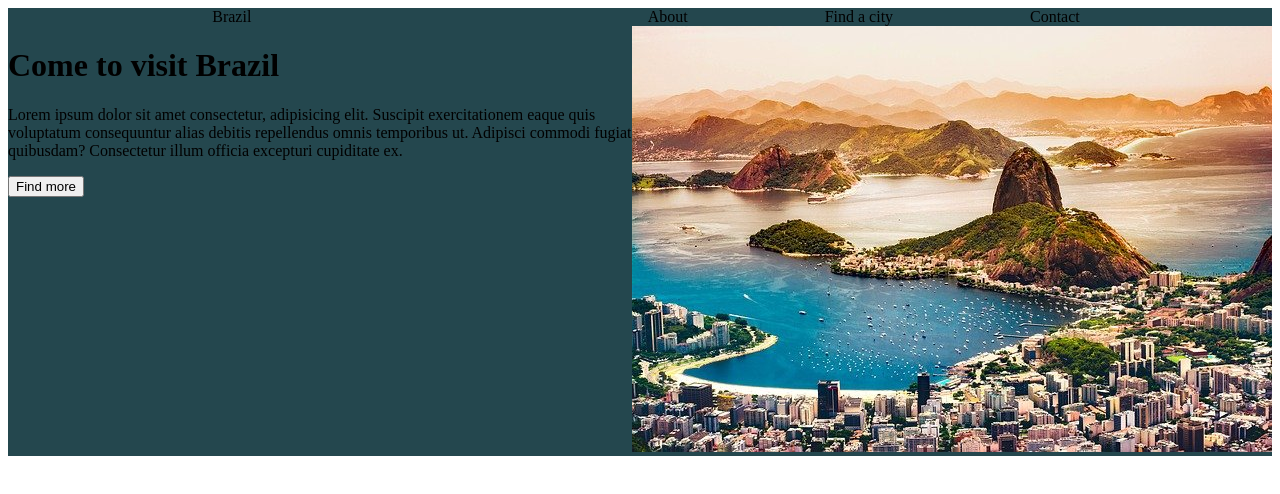
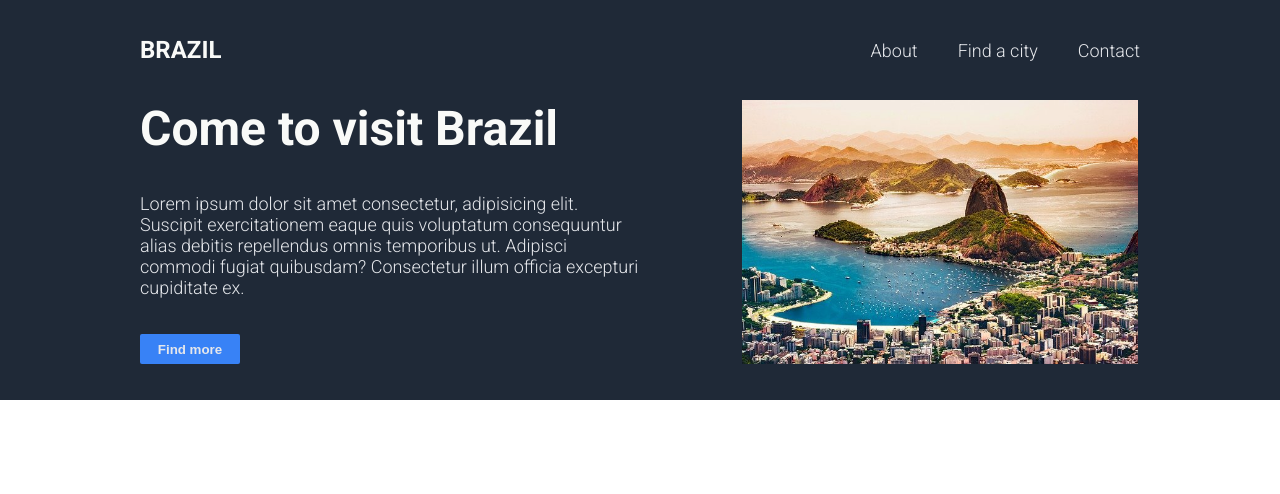
Before and after one commit to amandabcarneiro9/css-practice, a plain HTML site: page html/index.html in a window 1280 px wide. Drawn offline with Linux system fonts and the light colour scheme; a web font is replaced by a local one.

Commit message:
top is done

```diff
--- a/css/index.css
+++ b/css/index.css
@@ -1,24 +1,85 @@
+* {
+  box-sizing: border-box;
+}
 body {
+  font-family: "Roboto", sans-serif;
+  margin: 0;
 }
-.container-header {
-  background-color: #24474e;
-  display: flex;
-  flex-direction: column;
+
+.container {
+  max-width: 1000px;
+  margin: 0 auto;
 }
+.top {
+  background-color: #1f2937;
+  height: 400px;
+}
+
 .nav-bar {
   display: flex;
-  justify-content: space-around;
+  justify-content: space-between;
+  font-size: 18px;
+  color: #e5e7eb;
+  height: 100px;
 }
 .logo {
   width: 200px;
   text-align: center;
+  font-size: 24px;
+  color: #f9faf8;
+  text-transform: uppercase;
+  display: flex;
+  align-items: center;
+  font-weight: bold;
 }
 .nav-links {
   width: 45%;
   display: flex;
-  justify-content: space-around;
+  justify-content: end;
   align-items: center;
+}
+
+.link {
+  margin-left: 40px;
 }
 .header {
   display: flex;
+  margin-bottom: 50px;
 }
+.header-content {
+  display: flex;
+  flex-direction: column;
+  justify-content: space-between;
+  flex: 0 0 50%;
+}
+.header-title {
+  color: #f9faf8;
+  font-size: 48px;
+  font-weight: bold;
+  margin: 0;
+}
+.header-text {
+  font-size: 18px;
+  color: #e5e7eb;
+}
+.header-button {
+  background-color: #3882f6;
+  color: #e5e7eb;
+  border-radius: 2px;
+  border: #3882f6 1px none;
+  height: 30px;
+  width: 100px;
+  font-weight: bold;
+}
+
+.header-button:hover {
+  color: #3882f6;
+  background-color: #e5e7eb;
+}
+
+.header-image {
+  flex: 0 0 60%;
+  width: 50%;
+  height: 264px;
+  object-fit: contain;
+}
--- a/html/index.html
+++ b/html/index.html
@@ -7,14 +7,17 @@
     <link rel="stylesheet" href="../css/index.css" />
     <link rel="preconnect" href="https://fonts.googleapis.com" />
     <link rel="preconnect" href="https://fonts.gstatic.com" crossorigin />
+    <link rel="preconnect" href="https://fonts.googleapis.com" />
+    <link rel="preconnect" href="https://fonts.gstatic.com" crossorigin />
     <link
-      href="https://fonts.googleapis.com/css2?family=Amatic+SC:wght@400;700&family=Square+Peg&display=swap"
+      href="https://fonts.googleapis.com/css2?family=Amatic+SC:wght@400;700&family=Roboto:ital,wght@0,300;0,700;1,300;1,400&family=Square+Peg&display=swap"
       rel="stylesheet"
     />
     <title>CSS Practice</title>
   </head>
   <body>
-    <div class="container-header">
+    <div class="top">
+      <div class="container">
         <nav class="nav-bar">
           <a class="logo">Brazil</a>
           <div class="nav-links">
@@ -25,22 +28,22 @@
         </nav>
         <header class="header">
           <div class="header-content">
-          <h1>Come to visit Brazil</h1>
-          <p>
+            <h1 class="header-title">Come to visit Brazil</h1>
+            <p class="header-text">
               Lorem ipsum dolor sit amet consectetur, adipisicing elit. Suscipit
               exercitationem eaque quis voluptatum consequuntur alias debitis
-            repellendus omnis temporibus ut. Adipisci commodi fugiat quibusdam?
-            Consectetur illum officia excepturi cupiditate ex.
+              repellendus omnis temporibus ut. Adipisci commodi fugiat
+              quibusdam? Consectetur illum officia excepturi cupiditate ex.
             </p>
-          <button>Find more</button>
+            <button class="header-button">Find more</button>
           </div>
-        <div class="header-image">
           <img
             src="../images/rio-de-janeiro.jpeg"
-            alt="Cristo redentor and beachs around with buildings"
+            class="header-image"
+            alt="Pão de açucar and beachs around with buildings"
           />
+        </header>
       </div>
-      </header>
     </div>
   </body>
 </html>
```
Lines whose indentation alone changed are shown as unchanged.
